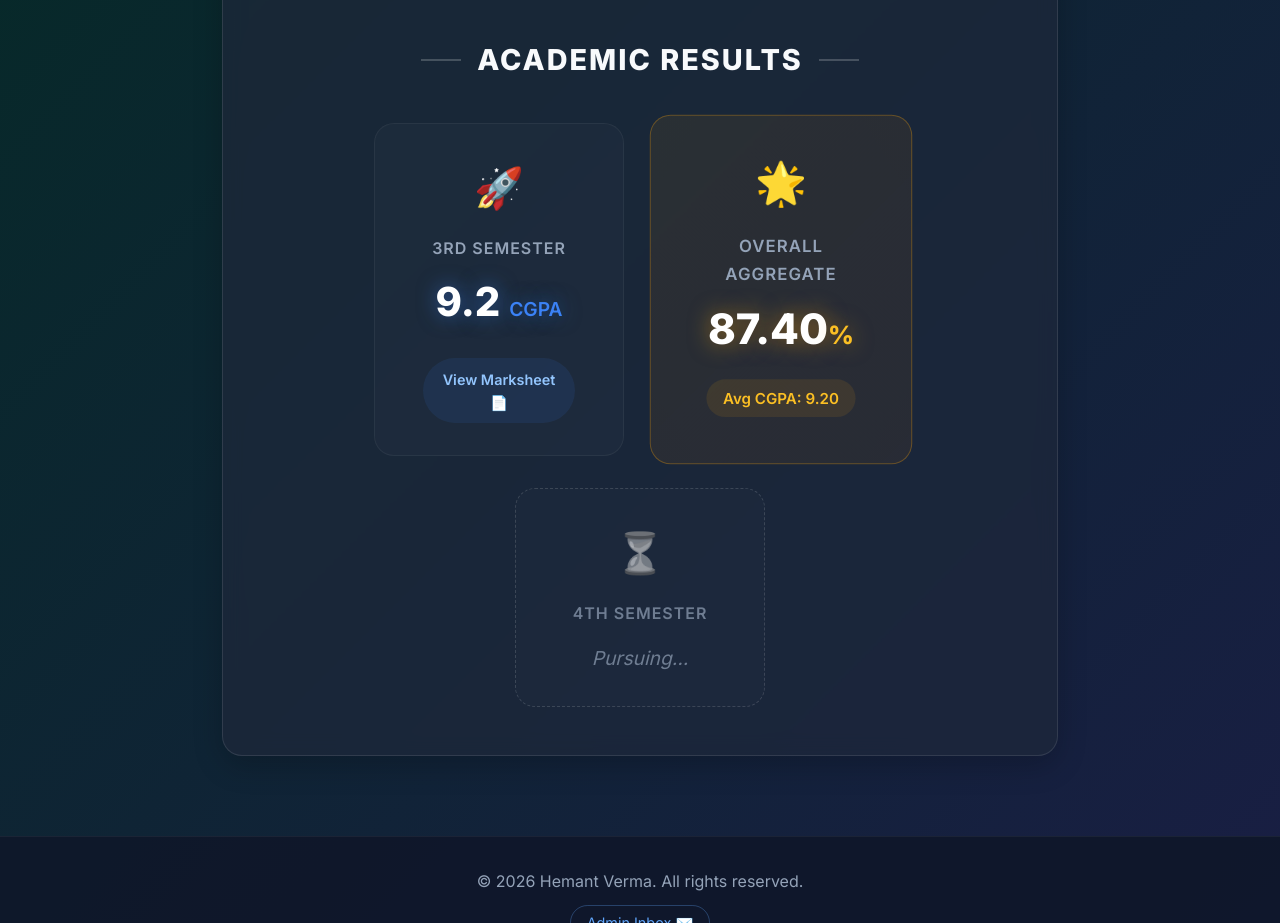
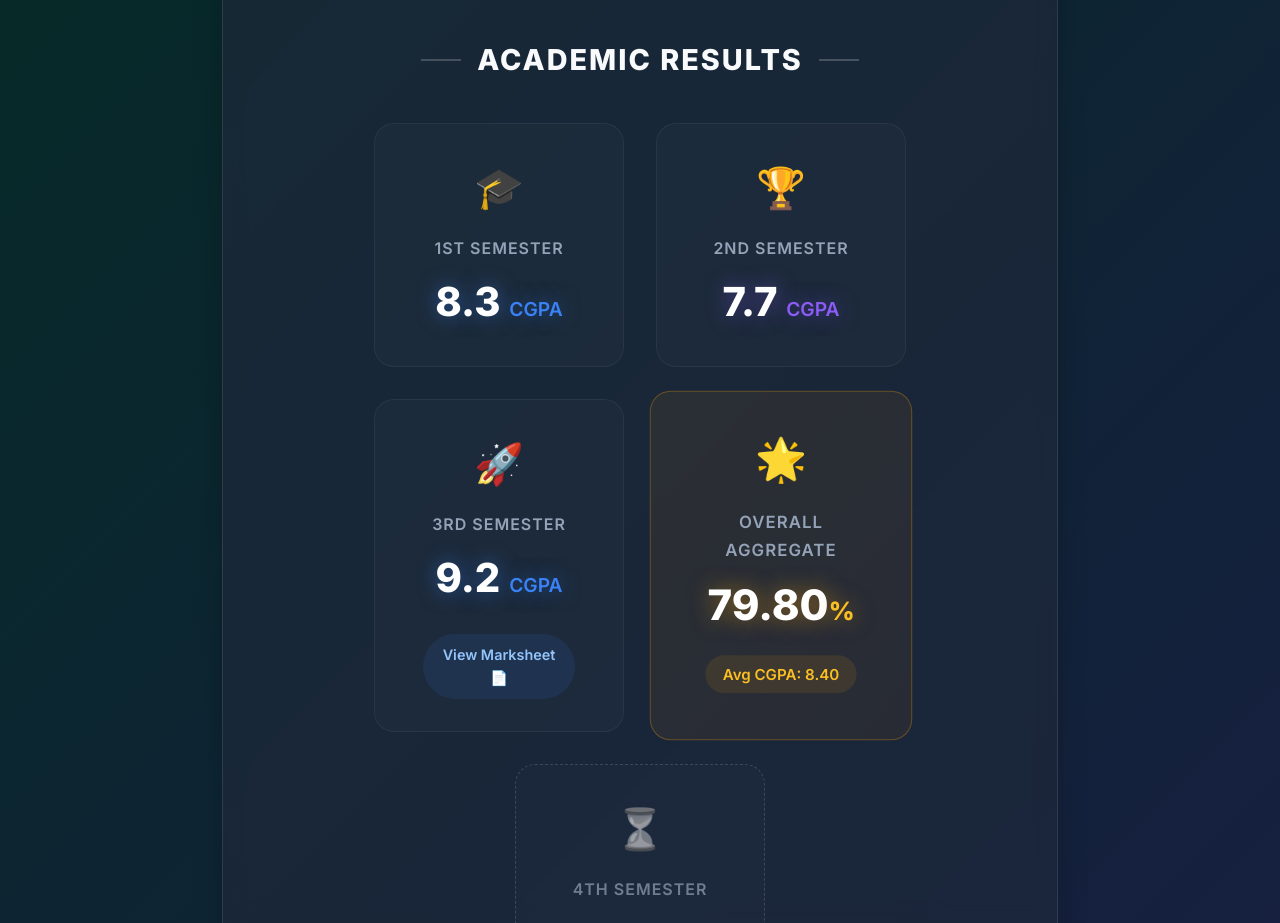
Before and after one commit to hemantverma5733/PERSONAL-PORTFOLIO-WEBSITE-, a website: page index.html in a window 1280 px wide. Shown: the part 1300-2223 px from the top of the page. Drawn offline with Linux system fonts and the light colour scheme.

Commit message:
Restore 1st and 2nd semester results without marksheet links

```diff
--- a/index.html
+++ b/index.html
@@ -226,6 +226,21 @@
             </div>
 
             <div style="display: flex; gap: 2rem; justify-content: center; flex-wrap: wrap;">
+                <div style="display: block;" class="sem-card" data-cgpa="8.3">
+                    <div class="marksheet-card">
+                        <div style="font-size: 2.5rem; margin-bottom: 1rem;">🎓</div>
+                        <h4 style="color: var(--text-secondary); margin-bottom: 0.5rem; font-weight: 600; text-transform: uppercase; letter-spacing: 1px;">1st Semester</h4>
+                        <p style="color: white; font-size: 2.5rem; font-weight: 800; margin: 0; text-shadow: 0 0 20px rgba(59,130,246,0.5);">8.3 <span style="font-size: 1.2rem; color: var(--accent-primary); font-weight: 600;">CGPA</span></p>
+                    </div>
+                </div>
+
+                <div style="display: block;" class="sem-card" data-cgpa="7.7">
+                    <div class="marksheet-card">
+                        <div style="font-size: 2.5rem; margin-bottom: 1rem;">🏆</div>
+                        <h4 style="color: var(--text-secondary); margin-bottom: 0.5rem; font-weight: 600; text-transform: uppercase; letter-spacing: 1px;">2nd Semester</h4>
+                        <p style="color: white; font-size: 2.5rem; font-weight: 800; margin: 0; text-shadow: 0 0 20px rgba(139,92,246,0.5);">7.7 <span style="font-size: 1.2rem; color: var(--accent-secondary); font-weight: 600;">CGPA</span></p>
+                    </div>
+                </div>
 
                 <a href="#" onclick="openPasswordModal(event, '3rd_sem_marksheet.pdf', '3rd Semester')" style="text-decoration: none; color: inherit; display: block;" class="sem-card" data-cgpa="9.2">
                     <div class="marksheet-card">
```
